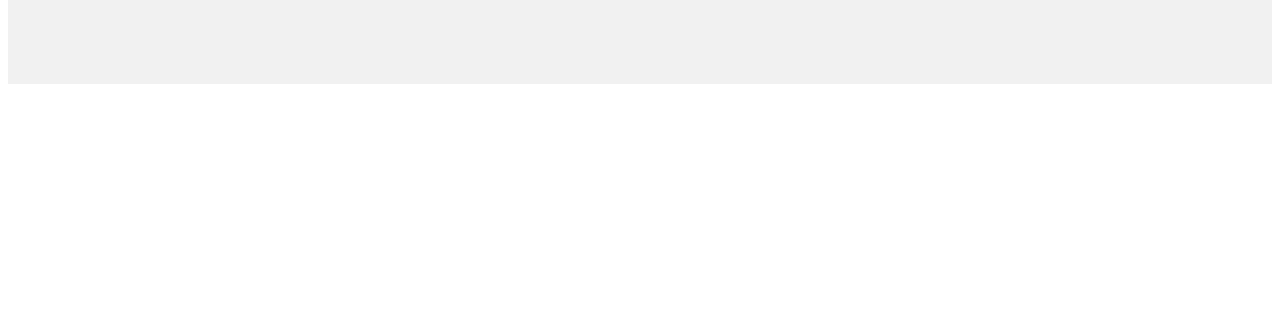
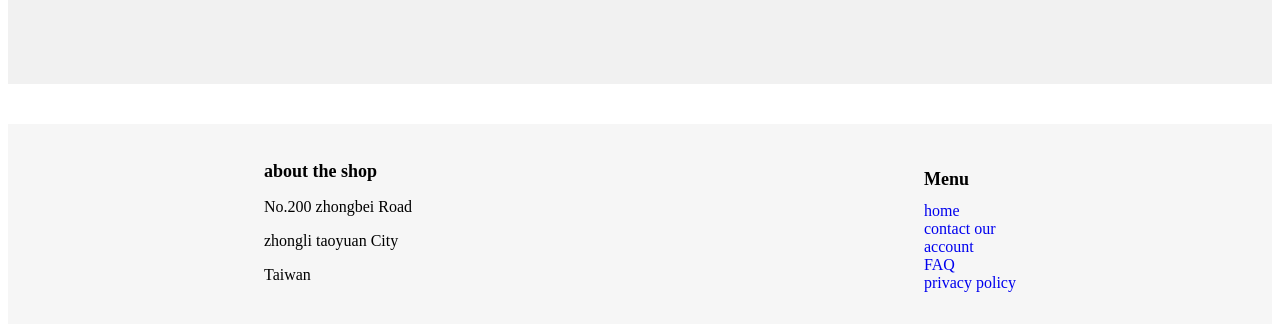
Before and after one commit to 11044172/final-work, a plain HTML site: page product_page1.html in a window 1280 px wide. Shown: the part 606-936 px from the top of the page. Before the commit the page ends 800 px from the top, so only its background shows below. Drawn offline with Linux system fonts and the light colour scheme; a script that the page names is missing.

Commit message:
Update product_page1.html

```diff
--- a/product_page1.html
+++ b/product_page1.html
@@ -43,7 +43,7 @@
     <main>
         <div class="product">
             <img  class="img" src="img/CFX.jpg" alt="">
-            <div style="margin-top: 20px;">
+            <div >
                 <h1 style="margin-bottom: 2px;">CFX /YAMAHA</h1>
                 <p style="margin-top: 2px;font-size: 18px;">$15,000,000</p>
 
@@ -56,6 +56,23 @@
         </div>
 
     </main>
+    <footer class="footer">
+      <div >
+        <h1 style="font-size: 18px;">about the shop</h1>
+
+        <p>No.200 zhongbei Road</p>
+        <p>zhongli taoyuan City</p>
+        <p>Taiwan</p>
+      </div>
+      <div>
+        <h1 style="font-size: 18px;">Menu</h1>
+        <a class="footer_btn" href="index.html">home</a><br>
+        <a class="footer_btn" href="contact.html">contact our</a><br>
+        <a class="footer_btn" href="login.html">account</a><br>
+        <a class="footer_btn" href="faq.html">FAQ</a><br>
+        <a class="footer_btn" href="privacy_policy.html">privacy policy</a>
+      </div>
+    </footer>
     <script src="main.js"></script>
 </body>
 </html>
```
